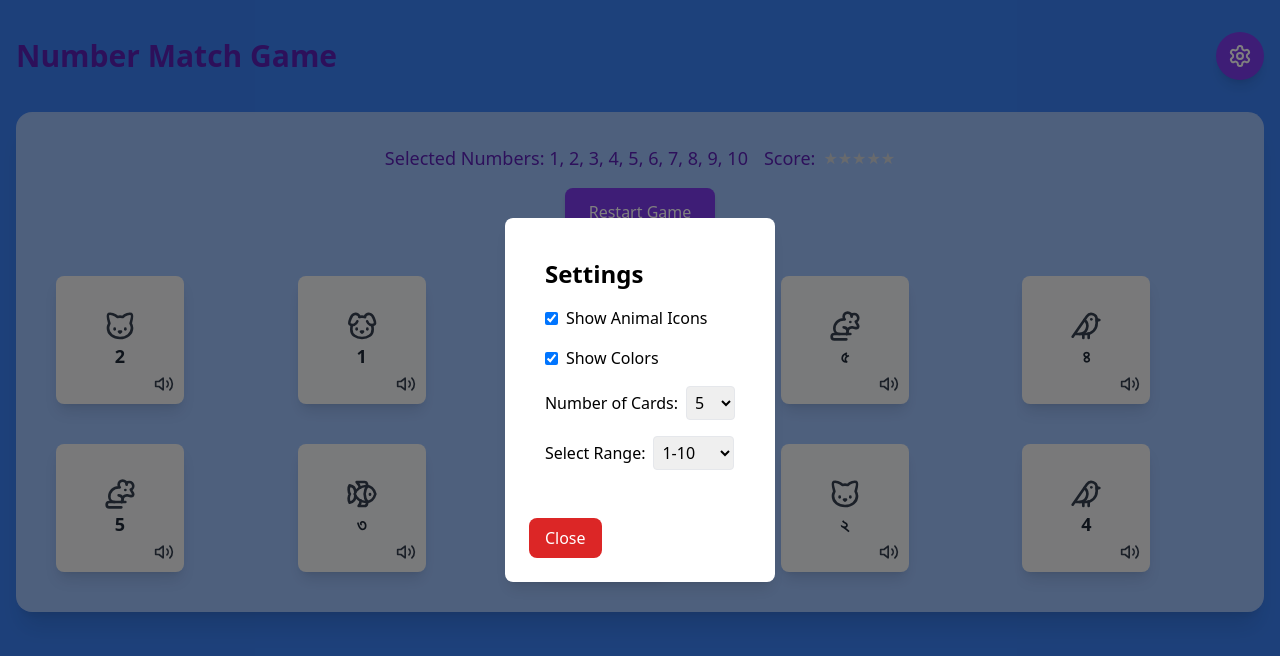
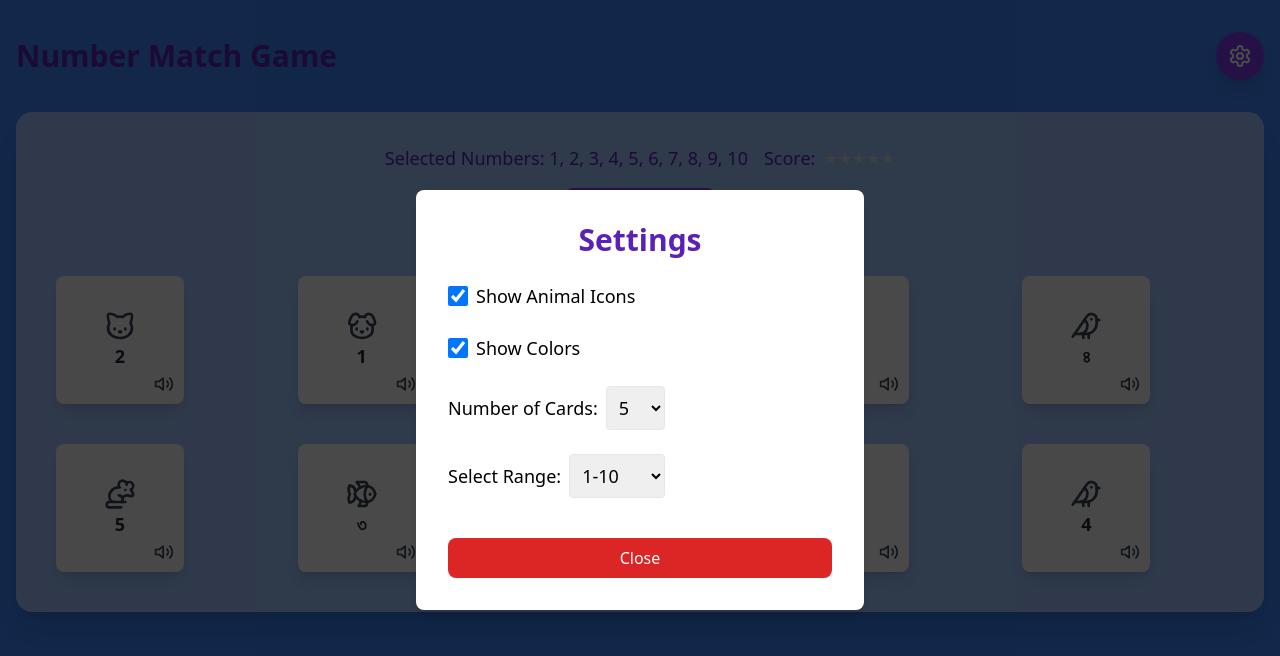
Before and after one commit to nadimtuhin/BanglaABC123, a React (Vite) app: page / in a window 1280 px wide. Both pictures are taken after a click on the button "Settings". Shown: the top 656 px of the page. Built offline with nearby package versions, Linux system fonts and the light colour scheme.

Commit message:
Refactor SettingsPage component to enhance UI and user experience. Updated layout with improved styling, including larger text and better spacing. Adjusted background opacity and button width for a more polished appearance. This update improves accessibility and visual appeal of the settings modal.

```diff
--- a/src/components/SettingsPage.tsx
+++ b/src/components/SettingsPage.tsx
@@ -35,39 +35,38 @@ export function SettingsPage({ onClose }: SettingsPageProps) {
   });
 
   return (
-    <div className="fixed inset-0 flex items-center justify-center bg-black bg-opacity-50 z-50">
-      <div className="bg-white p-6 rounded-lg shadow-lg z-60">
-        <div className="p-4">
-          <h2 className="text-2xl font-bold mb-4">Settings</h2>
-          <div className="mb-4">
-            <label className="flex items-center">
+    <div className="fixed inset-0 flex items-center justify-center bg-black bg-opacity-70 z-50">
+      <div className="bg-white p-8 rounded-lg shadow-lg z-60 max-w-md w-full">
+        <h2 className="text-3xl font-bold mb-6 text-center text-violet-800">Settings</h2>
+        <div className="mb-6">
+          <label className="flex items-center mb-2">
             <input
               type="checkbox"
               checked={showAnimalIcons}
               onChange={(e) => setShowAnimalIcons(e.target.checked)}
-                className="mr-2"
+              className="mr-2 h-5 w-5"
             />
-              Show Animal Icons
+            <span className="text-lg">Show Animal Icons</span>
           </label>
         </div>
-          <div className="mb-4">
-            <label className="flex items-center">
+        <div className="mb-6">
+          <label className="flex items-center mb-2">
             <input
               type="checkbox"
               checked={showColors}
               onChange={(e) => setShowColors(e.target.checked)}
-                className="mr-2"
+              className="mr-2 h-5 w-5"
             />
-              Show Colors
+            <span className="text-lg">Show Colors</span>
           </label>
         </div>
-          <div className="mb-4">
-            <label className="flex items-center">
-              <span className="mr-2">Number of Cards:</span>
+        <div className="mb-6">
+          <label className="flex items-center mb-2">
+            <span className="mr-2 text-lg">Number of Cards:</span>
             <select
               value={numberOfCards}
               onChange={(e) => setNumberOfCards(Number(e.target.value))}
-                className="border rounded p-1"
+              className="border rounded p-2 text-lg"
             >
               {[1, 2, 3, 4, 5, 6, 7, 8, 9, 10].map((num) => (
                 <option key={num} value={num}>
@@ -77,13 +76,13 @@ export function SettingsPage({ onClose }: SettingsPageProps) {
             </select>
           </label>
         </div>
-          <div className="mb-4">
-            <label className="flex items-center">
-              <span className="mr-2">Select Range:</span>
+        <div className="mb-6">
+          <label className="flex items-center mb-2">
+            <span className="mr-2 text-lg">Select Range:</span>
             <select
               onChange={handleRangeChange}
               value={selectedRange}
-                className="border rounded p-1"
+              className="border rounded p-2 text-lg"
             >
               {ranges.map((range, i) => (
                 <option key={i} value={range.value}>
@@ -93,10 +92,9 @@ export function SettingsPage({ onClose }: SettingsPageProps) {
             </select>
           </label>
         </div>
-        </div>
         <button
           onClick={onClose}
-          className="mt-4 px-4 py-2 bg-red-600 text-white rounded-lg hover:bg-red-700 transition-colors duration-200"
+          className="mt-4 w-full px-4 py-2 bg-red-600 text-white rounded-lg hover:bg-red-700 transition-colors duration-200"
         >
           Close
         </button>
```
Lines whose indentation alone changed are shown as unchanged.
